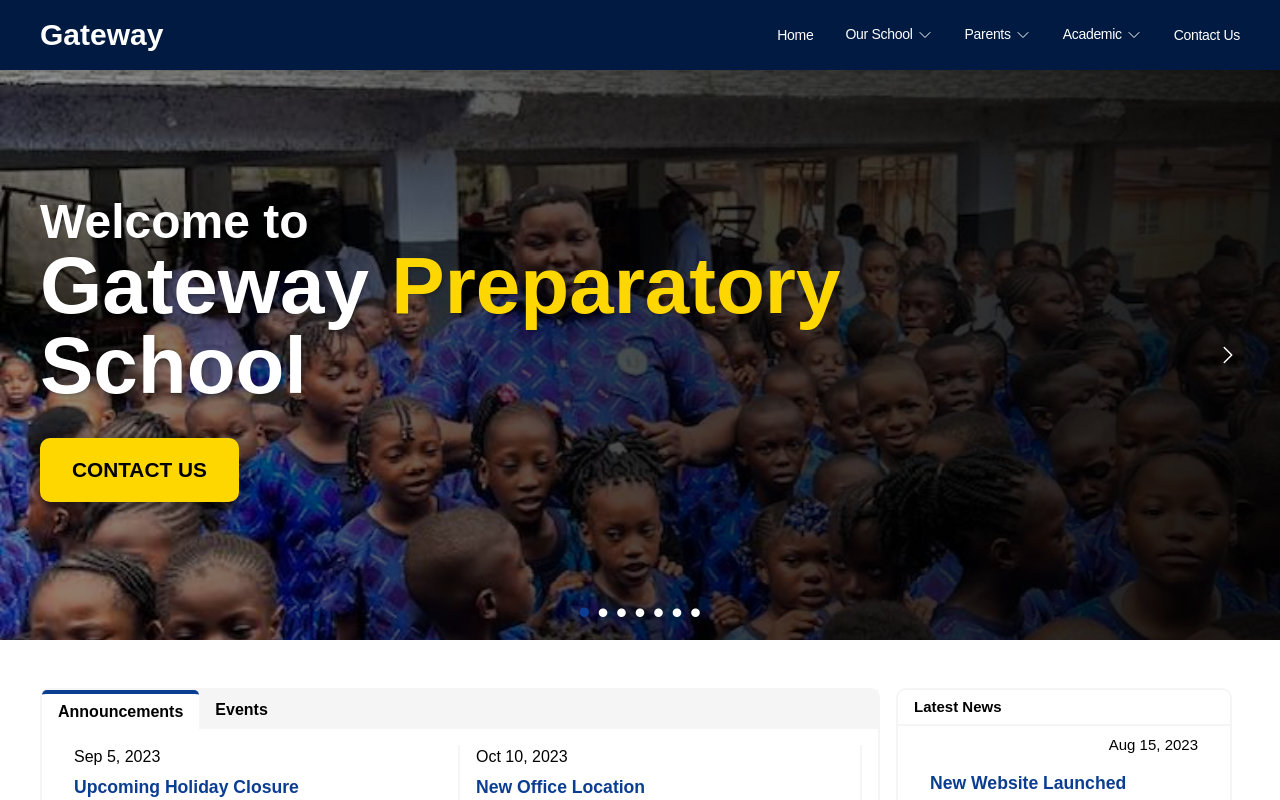
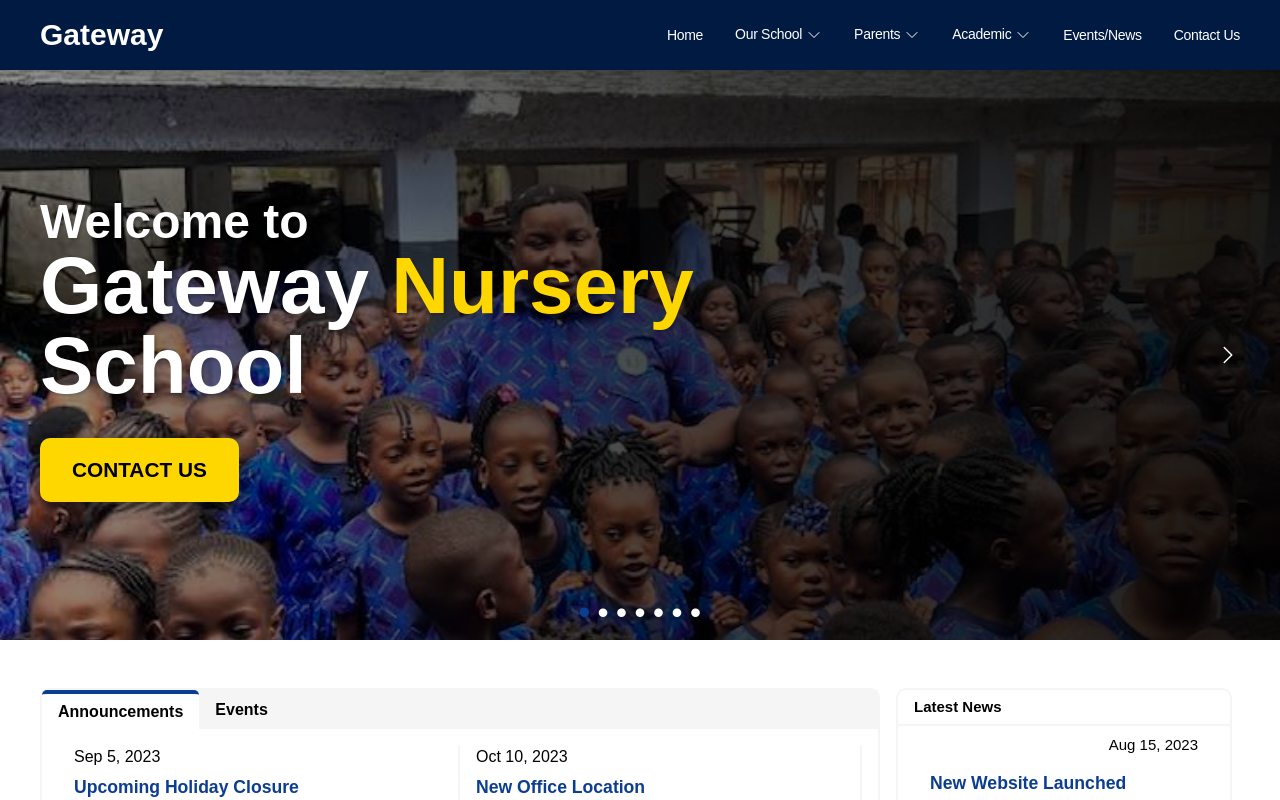
Before and after one commit to JohnSorba/gateway_school, a React (Create React App) app: page / in a window 1280 px wide. Shown: the top 800 px of the page. Built offline with nearby package versions, Linux system fonts and the light colour scheme.

Commit message:
Added Events Page

```diff
--- a/src/Contexts/SubpageContext.js
+++ b/src/Contexts/SubpageContext.js
@@ -7,8 +7,6 @@ const SubpageContext = createContext();
 function SubpageProvider({ children }) {
   const [curPageIndex, setCurPageIndex] = useState(0);
   const [academicPageIndex, setAcademicPageIndex] = useState(0);
-
-  console.log(curPageIndex);
 
   const getPageIndex = (index) => {
     setCurPageIndex(index);
--- a/src/components/AboutUs.css
+++ b/src/components/AboutUs.css
@@ -22,6 +22,14 @@
   color: var(--main-bg-dark);
   font-size: 5rem;
   font-weight: 600;
+}
+
+.about-container .motto {
+  font-size: 1rem;
+  font-style: italic;
+}
+.about-container .motto span {
+  font-weight: 700;
 }
 
 .about-section .subtitle {
--- a/src/components/About_Section.js
+++ b/src/components/About_Section.js
@@ -52,6 +52,9 @@ function About_Section() {
   return (
     <section className="about-section">
       <div className="about-container">
+        <h3 className="motto">
+          <span>Motto:</span> Nothing Ventured, Nothing Gained
+        </h3>
         <header>
           <h1 className="title">Gateway School</h1>
           <h2 className="subtitle">Empowering Young Minds, Shaping Futures</h2>
--- a/src/components/AppRouter.js
+++ b/src/components/AppRouter.js
@@ -1,4 +1,4 @@
-import { BrowserRouter, Routes, Route } from "react-router-dom";
+import { BrowserRouter, Routes, Route, useParams } from "react-router-dom";
 
 import Navbar from "./Navbar";
 import Footer from "./Footer";
@@ -8,7 +8,7 @@ import ScrollToTop from "./ScrollToTop";
 import HomePage from "../pages/HomePage";
 import AboutPage from "../pages/AboutPage";
 import Academic from "../pages/Academic";
-import Events from "../pages/Events";
+import Events, { EventPost } from "../pages/Events";
 import Contact from "../pages/Contact";
 
 // ABOUT SUB-PAGES
@@ -28,6 +28,8 @@ import { HeadTeacherSpeech } from "./StaffSlide";
 // ADMISSIONS AND CALENDAR PAGES
 import Admissions from "../pages/Admissions";
 import Calendar from "../pages/Calendar";
+
+// const { data } = useParams();
 
 function AppRouter() {
   return (
@@ -64,7 +66,9 @@ function AppRouter() {
         </Route>
 
         {/* OTHER ROUTES */}
-        <Route path="/events" element={<Events />} />
+        <Route path="events" element={<Events />} />
+        {/* <Route path=":data" element={<EventPost />} /> */}
+
         <Route path="/contact" element={<Contact />} />
         <Route path="/contact/:section" element={<Contact />} />
       </Routes>
--- a/src/components/Hero.js
+++ b/src/components/Hero.js
@@ -4,7 +4,7 @@ import "./Hero.css";
 
 const names = [
   { level: "Daycare", color: "green" },
-  { level: "Preparatory", color: "yellow" },
+  { level: "Nursery", color: "yellow" },
   { level: "Primary", color: "blue" },
   { level: "High", color: "" },
 ];
--- a/src/components/Navbar.js
+++ b/src/components/Navbar.js
@@ -149,11 +149,11 @@ function Navbar() {
             </li>
 
             {/* EVENTS/NEWS DROPDOWN LINK */}
-            {/* <li onClick={toggleNavbar}>
-              <NavLink to="/" className="nav-link">
+            <li onClick={toggleNavbar}>
+              <NavLink to="/events" className="nav-link">
                 Events/News
               </NavLink>
-            </li> */}
+            </li>
 
             {/* CONTACT DROPDOWN LINK */}
             <li onClick={toggleNavbar}>
--- a/src/data/ApplicationData.js
+++ b/src/data/ApplicationData.js
@@ -533,3 +533,60 @@ export const admissionProcess = [
     ],
   },
 ];
+
+export const mainEvents = [
+  {
+    id: 1,
+    date: "2023-09-15",
+    title: "Annual School Picnic",
+    image: "https://picsum.photos/id/42/300/200",
+    description:
+      "Join us for a fun-filled day at our annual school picnic. Activities, games, and delicious food await!",
+    isFeatured: true,
+  },
+  {
+    id: 2,
+    date: "2023-10-20",
+    title: "Parent-Teacher Conference",
+    image: "https://picsum.photos/id/21/300/200",
+    description:
+      "A valuable opportunity to discuss your child's progress with their teachers and set goals for success.",
+    isFeatured: true,
+  },
+  {
+    id: 3,
+    date: "2023-11-10",
+    title: "Science Fair Exhibition",
+    image: "https://picsum.photos/id/80/300/200",
+    description:
+      "Explore the wonders of science as our students showcase their innovative experiments and projects.",
+    isFeatured: false,
+  },
+  {
+    id: 4,
+    date: "2023-12-15",
+    title: "Winter Concert",
+    image: "https://picsum.photos/id/29/300/200",
+    description:
+      "Enjoy the magical melodies of our students in a heartwarming winter concert to celebrate the season.",
+    isFeatured: true,
+  },
+  {
+    id: 5,
+    date: "2023-10-31",
+    title: "Quiz Competition",
+    image: "https://picsum.photos/id/40/300/200",
+    description:
+      "Brace yourselves as the heavyweights of Gateway come together for an enthralling and exciting competition of the wits.",
+    isFeatured: false,
+  },
+  {
+    id: 6,
+    date: "2023-12-5",
+    title: "Sport and Athletics Day",
+    image: "https://picsum.photos/id/96/300/200",
+    description:
+      "Another year of thrills and fun and games. Gateway pupils put their physical prowess to the test to find the ultimate champion!",
+    isFeatured: false,
+  },
+];
--- a/src/index.css
+++ b/src/index.css
@@ -2,10 +2,7 @@
 @tailwind components;
 @tailwind utilities;
 
-@import url("https://fonts.googleapis.com/css2?family=Inter:wght@400;700&family=Merriweather:wght@400;700&family=Montserrat:ital,wght@0,500;0,700;1,400&display=swap");
-
-/* CIU WEBSITE FONTS */
-@import url("https://fonts.googleapis.com/css2?family=Lexend+Tera:wght@400;600;700&family=Rubik:wght@400;500;700&display=swap");
+@import url("https://fonts.googleapis.com/css2?family=Lexend+Tera:wght@400;600;700&family=Merriweather:wght@400;700&family=Montserrat:wght@400;500;600;700&family=Open+Sans:ital,wght@0,400;0,500;0,700;1,600&family=Rubik:wght@400;500;600;700&display=swap");
 
 :root {
   --box-shadow: 3px 3px 6px 3px rgba(0, 0, 0, 0.1);
@@ -57,17 +54,24 @@ html {
   /* scroll-behavior: smooth; */
 }
 body {
+  font-family: "Lexend Tera", sans-serif;
+  /* margin-top: 69px; */
+  font-family: "Rubik", sans-serif;
+  font-family: "Open Sans", sans-serif;
   font-family: "Inter", sans-serif;
   font-family: "Montserrat", sans-serif;
-  /* margin-top: 69px; */
+
+  /* font-weight: 500; */
 }
 
 h1,
 h2,
 h3 {
+  font-family: "Merriweather", sans-serif;
   font-family: "Lexend Tera", sans-serif;
-  font-family: "Merriweather", sans-serif;
+  font-family: "Rubik", sans-serif;
   font-family: "Inter", sans-serif;
+  font-family: "Open Sans", sans-serif;
   font-family: "Montserrat", sans-serif;
 
   line-height: 1.2;
--- a/src/pages/CalendarPage.css
+++ b/src/pages/CalendarPage.css
@@ -1,6 +1,7 @@
 .calendar-header,
 .admission-header,
-.contact-header {
+.contact-header,
+.events-header {
   max-width: 1368px;
   margin: 0 auto;
   margin-bottom: 5rem;
@@ -8,7 +9,8 @@
 
 .calendar-header,
 .admission-header,
-.contact-header {
+.contact-header,
+.events-header {
   position: relative;
   display: flex;
   align-items: center;
@@ -29,7 +31,8 @@
 
 .calendar-header::before,
 .admission-header::before,
-.contact-header::before {
+.contact-header::before,
+.events-header::before {
   content: "";
   position: absolute;
   top: 0;
@@ -44,7 +47,8 @@
 
 .calendar-header-container,
 .admission-header-container,
-.contact-header-container {
+.contact-header-container,
+.events-header-container {
   width: 100%;
   max-width: 1200px;
   margin: 0 auto;
@@ -52,7 +56,8 @@
 }
 .calendar-header h1,
 .admission-header h1,
-.contact-header h1 {
+.contact-header h1,
+.events-header h1 {
   font-size: 4.5rem;
   font-weight: 600;
   line-height: 1;
@@ -66,7 +71,8 @@
   font-weight: 600;
 }
 
-.calendar-main {
+.calendar-main,
+.events-main {
   max-width: 1200px;
   margin: 0 auto;
   padding: 0 1rem 4rem;
@@ -118,13 +124,15 @@ td:first-child {
 /* Media Query for mobile layout */
 @media (max-width: 768px) {
   .calendar-header h1,
-  .admission-header h1 {
+  .admission-header h1,
+  .contact-header h1 {
     font-size: 2.5rem;
     font-weight: 600;
     margin-bottom: 1rem;
   }
   .calendar-header h2,
-  .admission-header h2 {
+  .admission-header h2,
+  .contact-header h2 {
     font-size: 1.1rem;
     font-weight: 600;
   }
--- /dev/null
+++ b/src/pages/Event.css
@@ -0,0 +1,62 @@
+.events-header {
+  background: url(https://picsum.photos/id/50/320/600?grayscale);
+  background-size: cover;
+  background-position: center;
+}
+
+.event-list {
+  display: grid;
+  grid-template-columns: repeat(3, 1fr);
+  /* align-items: stretch; */
+  gap: 2rem 4rem;
+}
+
+.event-item,
+.event-item .link {
+  display: flex;
+  flex-direction: column;
+  gap: 1rem;
+}
+.event-item span {
+  display: flex;
+  align-items: center;
+  gap: 0.5rem;
+  font-size: 14px;
+  padding: 0.25rem 1rem;
+  background-color: var(--accent);
+  border-radius: 50px;
+  align-self: flex-end;
+}
+
+.event-item .link img {
+  border-radius: 20px;
+  box-shadow: 1px 1px 4px rgba(0, 0, 0, 0.3);
+}
+.event-item .link h2 {
+  font-size: 1.25rem;
+  font-weight: 600;
+}
+.event-item .link p {
+  width: 100%;
+}
+
+/* TABLET SCREENS */
+@media (max-width: 1024px) {
+}
+
+/* Media Query for mobile layout */
+@media (max-width: 768px) {
+  .event-list {
+    grid-template-columns: 1fr 1fr;
+    /* align-items: stretch; */
+    row-gap: 2rem;
+  }
+}
+
+@media (max-width: 575px) {
+  .event-list {
+    grid-template-columns: 1fr;
+    /* align-items: stretch; */
+    row-gap: 1.5rem;
+  }
+}
--- a/src/pages/Events.js
+++ b/src/pages/Events.js
@@ -1,9 +1,51 @@
+import "./Event.css";
+import { mainEvents } from "../data/ApplicationData";
+import { ClockIcon } from "@heroicons/react/24/outline";
+import { Link, useParams } from "react-router-dom";
+
 function Events() {
   return (
-    <div>
-      <h1>Events Page</h1>
-    </div>
+    <section>
+      <header className="events-header">
+        <div className="events-header-container">
+          <h1>Events</h1>
+        </div>
+      </header>
+      <main className="events-main">
+        <div className="events-main-container">
+          {" "}
+          <ul className="event-list">
+            {mainEvents.map((data, index) => (
+              <li className="event-item" key={index}>
+                {/* <span>{data.isFeatured}</span> */}
+                <span>
+                  <ClockIcon className="w-6 h-6" /> {data.date}
+                </span>
+                <Link to={`/events/${data.title}`} className="link">
+                  <img src={data.image} alt={data.title} />
+                  <h2>{data.title}</h2>
+                  <p>{data.description}</p>
+                </Link>
+              </li>
+            ))}
+          </ul>
+        </div>
+      </main>
+    </section>
   );
 }
 
 export default Events;
+
+export function EventPost() {
+  const { data } = useParams();
+  return (
+    <div>
+      {mainEvents.map((data, index) => (
+        <div>
+          <h1>{data.title}</h1>
+        </div>
+      ))}
+    </div>
+  );
+}
```
